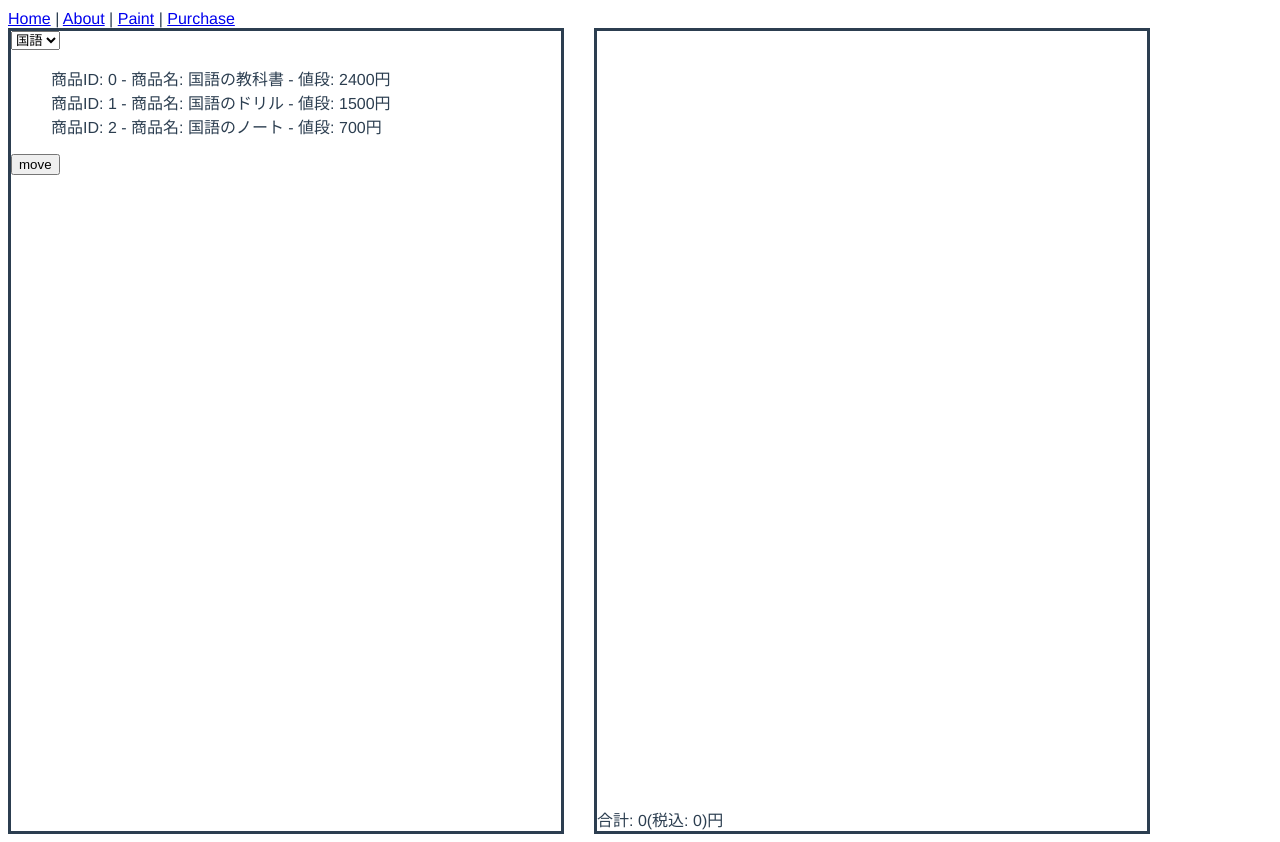
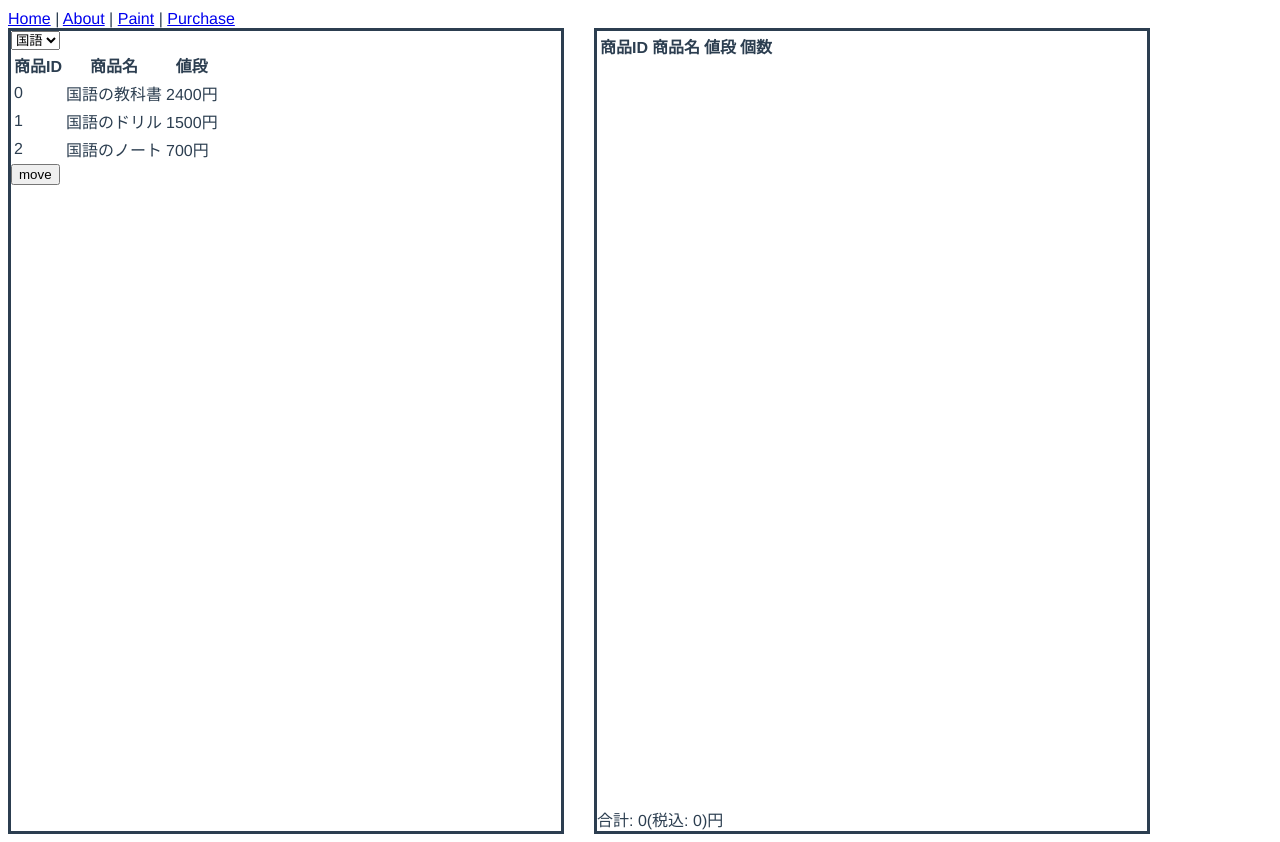
Before and after one commit to rikunishino/paint_app, a Vue app: page /purchase in a window 1280 px wide. Built offline with nearby package versions, Linux system fonts and the light colour scheme.

Commit message:
[update] 商品一覧およびカート内商品の表示をテーブルに変更

```diff
--- a/src/views/Purchase.vue
+++ b/src/views/Purchase.vue
@@ -1,6 +1,6 @@
 <template>
   <div ref="purchasePage" class="purchasePage" @mousemove="dragging" @mouseup="reset">
-
+    <!-- 商品一覧 -->
     <div class="product">
       <select v-model="subject">
         <option>国語</option>
@@ -10,23 +10,44 @@
         <option>社会</option>
       </select>
       {{ products.subject }}
-      <ul class="productList">
-        <li v-for="product in products" :key="product.id" @mousedown="dragStart(product, $event)">
-          <div ref="product" v-if="product.subject==subject">
-            商品ID: {{ product.id }} - 商品名: {{ product.name }} - 値段: {{ product.price }}円
-          </div>
-        </li>
-      </ul>
-      <!-- <div ref="aaa">aaa</div> -->
+      <table class="productList">
+        <thead>
+          <tr>
+            <th>商品ID</th>
+            <th>商品名</th>
+            <th>値段</th>
+          </tr>
+        </thead>
+        <tbody v-for="product in products" :key="product.id">
+          <tr ref="product" v-if="product.subject==subject" @mousedown="dragStart(product, $event)">
+            <td>{{ product.id }}</td>
+            <td>{{ product.name }}</td>
+            <td>{{ product.price }}円</td>
+          </tr>
+        </tbody>
+      </table>
       <button @click="move()">move</button>
     </div>
-
+    <!-- カート -->
     <div class="cart" @mouseup="dragEnd">
-      <ul class="putProductList">
-        <li v-for="putProduct in putProducts" :key="putProduct.id">
-          商品ID: {{ putProduct.id }} - 商品名: {{ putProduct.name }} - 値段: {{ putProduct.price }}円 - 個数: {{ putProduct.amount }}個
-        </li>
-      </ul>
+      <table class="putProductList">
+        <thead>
+          <tr>
+            <th>商品ID</th>
+            <th>商品名</th>
+            <th>値段</th>
+            <th>個数</th>
+          </tr>
+        </thead>
+        <tbody v-for="putProduct in putProducts" :key="putProduct.id">
+          <tr>
+            <td>{{ putProduct.id }}</td>
+            <td>{{ putProduct.name }}</td>
+            <td>{{ putProduct.price }}円</td>
+            <td>{{ putProduct.amount }}個</td>
+          </tr>
+        </tbody>
+      </table>
       <div class="total">
         合計: {{ total }}(税込: {{ totalIncludedTax }})円
       </div>
```
